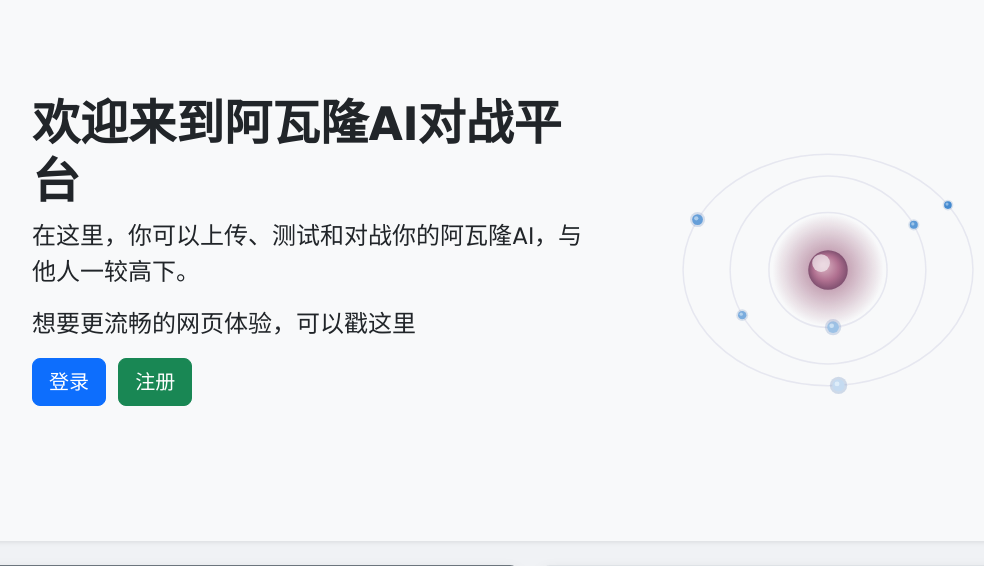
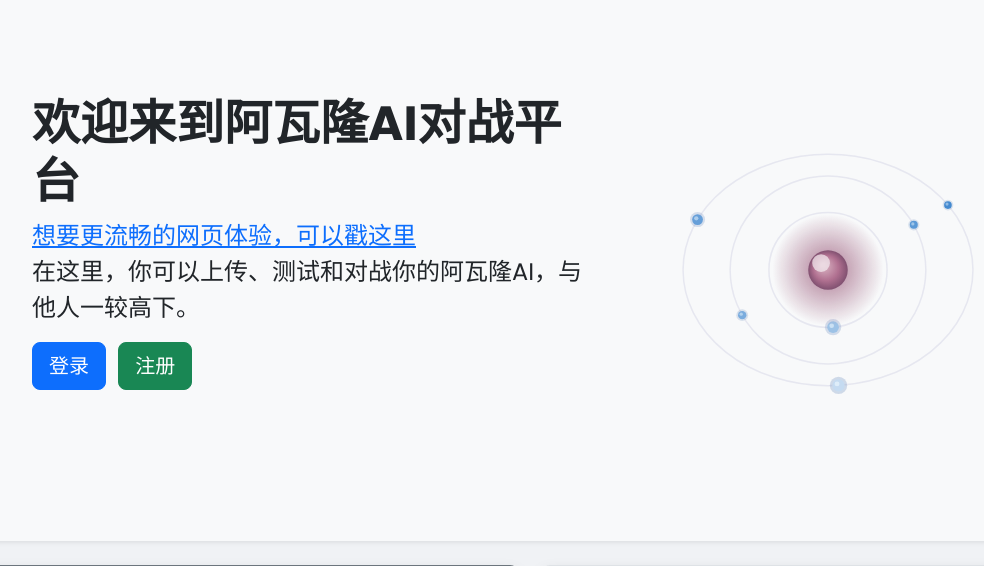
Before and after one commit to pkulab409/python.avalon, a Flask app: page / in a window 1280 px wide. Shown: the part 119-685 px from the top of the page, without its empty margins (110-1094 px from the left). Run offline with Flask 3, Linux system fonts and the light colour scheme; some libraries are stand-ins or nearby versions.

Commit message:
style(index)

```diff
--- a/templates/index.html
+++ b/templates/index.html
@@ -9,8 +9,8 @@
                 <div class="row">
                     <div class="col-md-7">
                         <h1 class="display-5 fw-bold">欢迎来到阿瓦隆AI对战平台</h1>
+                        <a class="col-md-12 fs-4" href="http://avalon.mouliang.tech/">想要更流畅的网页体验，可以戳这里</a>
                         <p class="col-md-12 fs-4">在这里，你可以上传、测试和对战你的阿瓦隆AI，与他人一较高下。</p>
-                        <p class="col-md-12 fs-4" href="http://avalon.mouliang.tech/">想要更流畅的网页体验，可以戳这里</p>
                         {% if current_user.is_authenticated %}
                             <a href="{{ url_for('game.lobby') }}"
                                class="btn btn-primary btn-lg me-2"
```
